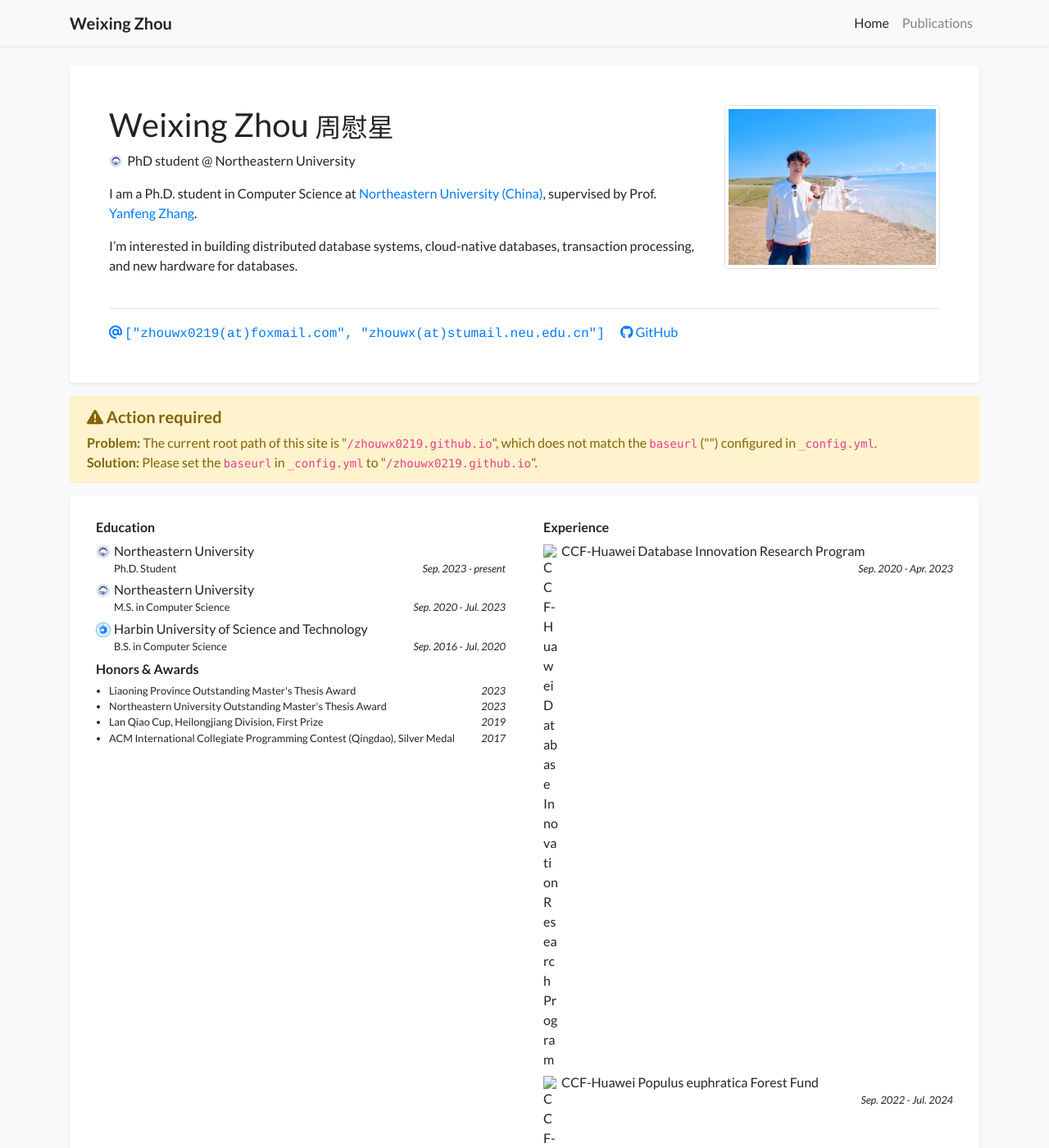
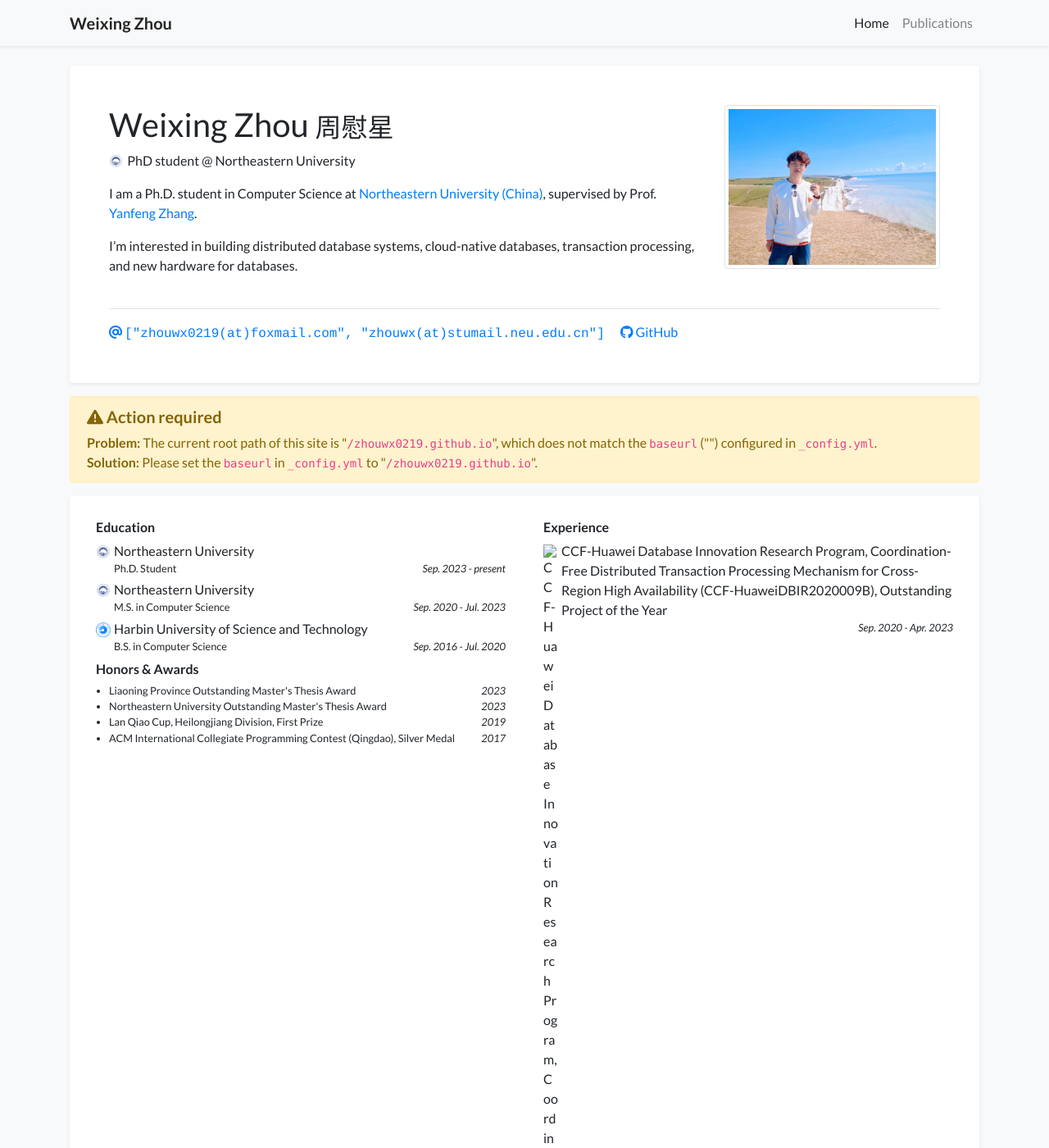
Before and after one commit to zhouwx0219/zhouwx0219.github.io, a Jekyll site: the page built from index.html, in a window 1280 px wide and 1400 px high. Shown: the whole window at 82% size. Built offline with Jekyll 4.4.1, drawn with Linux system fonts in a browser that asks for light colours; nearby versions of some CDN libraries; a style sheet for code colours, icons or effects is not loaded; some of the changed text lies outside the part shown.

Commit message:
try to correct the experience

```diff
--- a/_data/profile.yml
+++ b/_data/profile.yml
@@ -67,13 +67,9 @@ awards:
   date: 2017
 
 experience:
-- name: CCF-Huawei Database Innovation Research Program
-  detail: Coordination-Free Distributed Transaction Processing Mechanism for Cross-Region High Availability (CCF-HuaweiDBIR2020009B)
-  award: Outstanding Project of the Year
+- name: CCF-Huawei Database Innovation Research Program, Coordination-Free Distributed Transaction Processing Mechanism for Cross-Region High Availability (CCF-HuaweiDBIR2020009B), Outstanding Project of the Year
   date: Sep. 2020 - Apr. 2023
-- name: CCF-Huawei Populus euphratica Forest Fund
-  detail: Multi-Master Cloud Native Database Based on Coordination-Free Strong Consistency Technology (CCF-HuaweiDBIR2022003B)
-  award: Outstanding Project of the Year
+- name: CCF-Huawei Huyanglin Fund, Multi-Master Cloud Native Database Based on Coordination-Free Strong Consistency Technology (CCF-HuaweiDBIR2022003B), Outstanding Project of the Year
   date: Sep. 2022 - Jul. 2024
 - name: Huawei Database System Scalability Research
   date: Sep. 2024 - present
```
